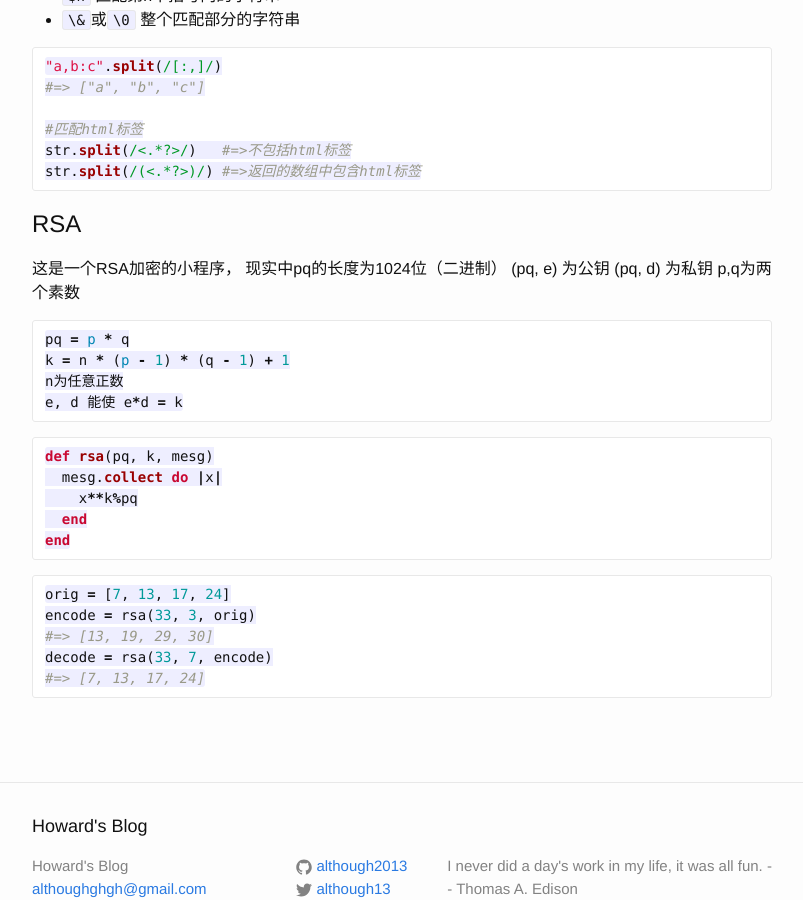
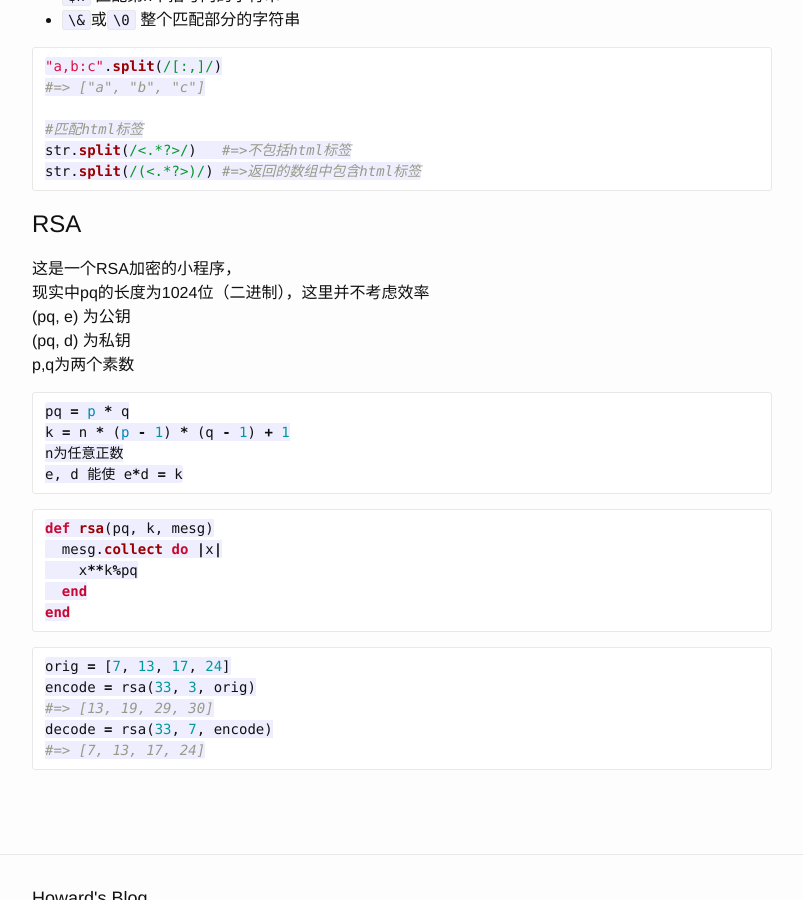
Before and after one commit to although2013/although2013.github.io, a Jekyll site: the page built from _posts/2015-09-23-reading-notes.markdown, in a window 1280 px wide and 900 px high, scrolled down 1053 px. Shown: the whole window, without its empty margins (238-1041 px from the left). Built offline with Jekyll 4.4.1, drawn with Linux system fonts in a browser that asks for light colours; Markdown is read by kramdown in place of the engine named in the settings; comment, search, counter and statistics services are not loaded.

Commit message:
modify post

````diff
--- a/_posts/2015-09-23-reading-notes.markdown
+++ b/_posts/2015-09-23-reading-notes.markdown
@@ -52,10 +52,11 @@ str.split(/(<.*?>)/) #=>返回的数组中包含html标签
 
 #RSA
 这是一个RSA加密的小程序，
-现实中pq的长度为1024位（二进制）
+现实中pq的长度为1024位（二进制），这里并不考虑效率
 (pq, e) 为公钥
 (pq, d) 为私钥
 p,q为两个素数
+
 ```ruby
 pq = p * q
 k = n * (p - 1) * (q - 1) + 1
````
